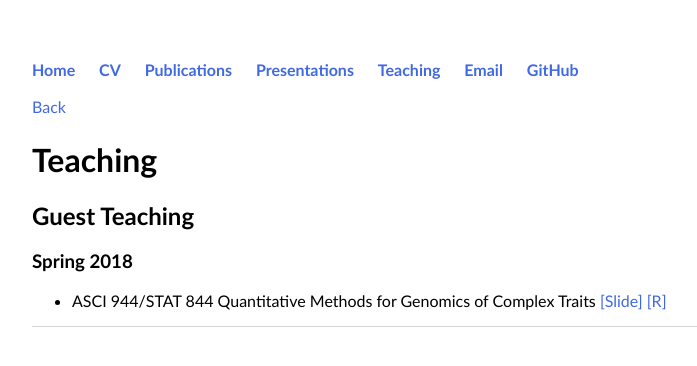
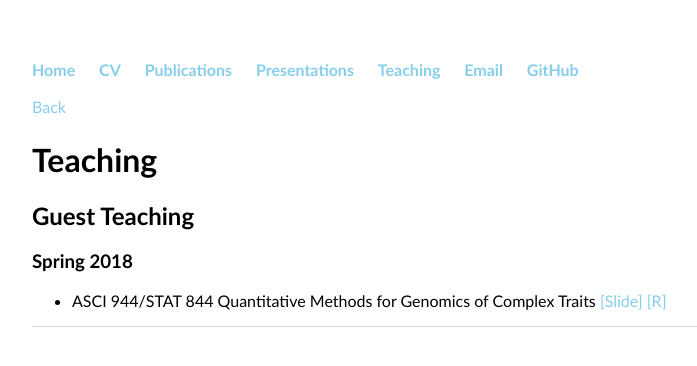
Before and after one commit to HaipengU/HaipengU.github.io, a Jekyll site: the page built from teaching/teaching.html, in a window 1280 px wide. Shown: the top 366 px of the page, without its empty margins (160-857 px from the left). Built offline with Jekyll 4.4.1, drawn with Linux system fonts in a browser that asks for light colours.

Commit message:
update of link color

```diff
--- a/css/main.css
+++ b/css/main.css
@@ -16,7 +16,7 @@ nav ul li, footer ul li {
 }
 a {
     text-decoration: none;
-    color: royalblue;
+    color: skyblue;
 }
 a:hover {
     text-decoration: underline;
```
